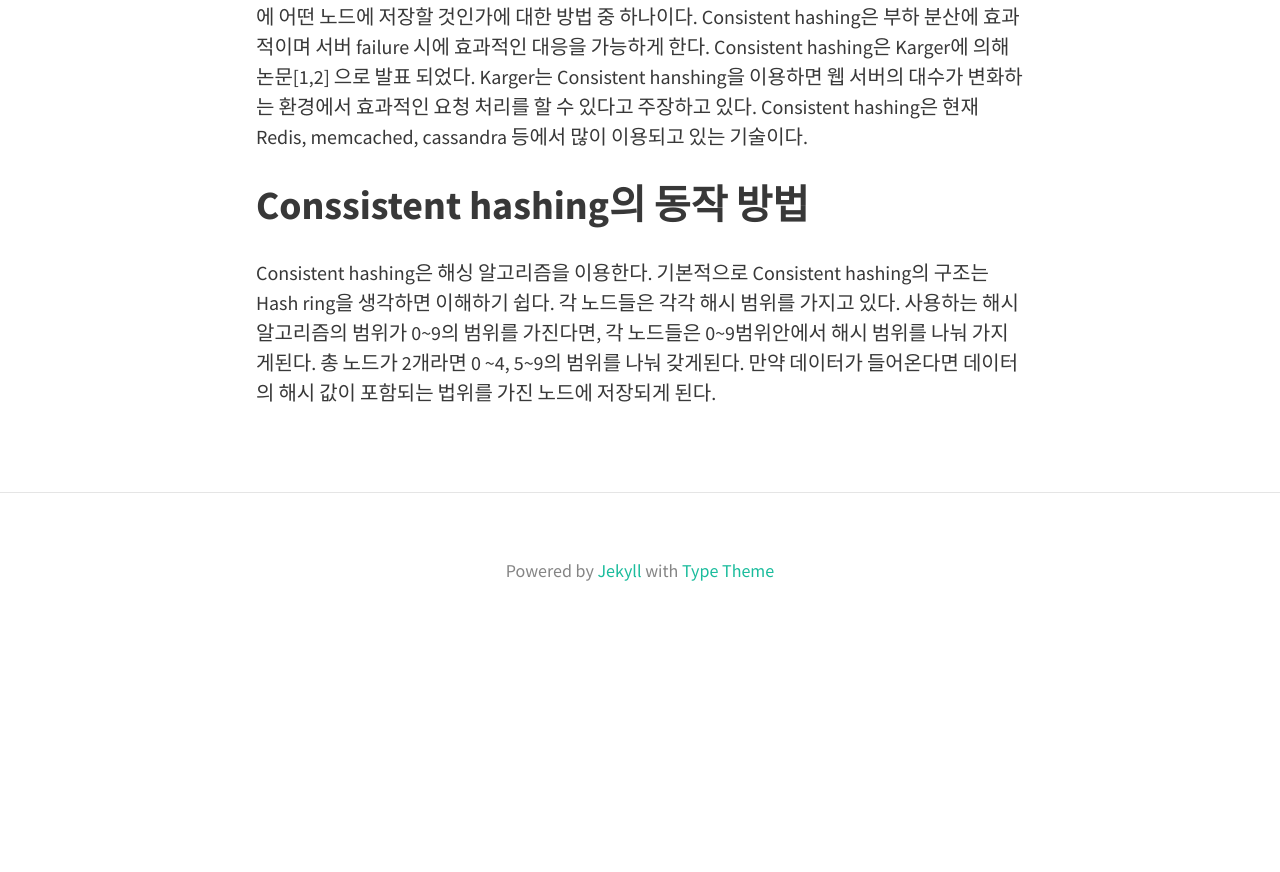
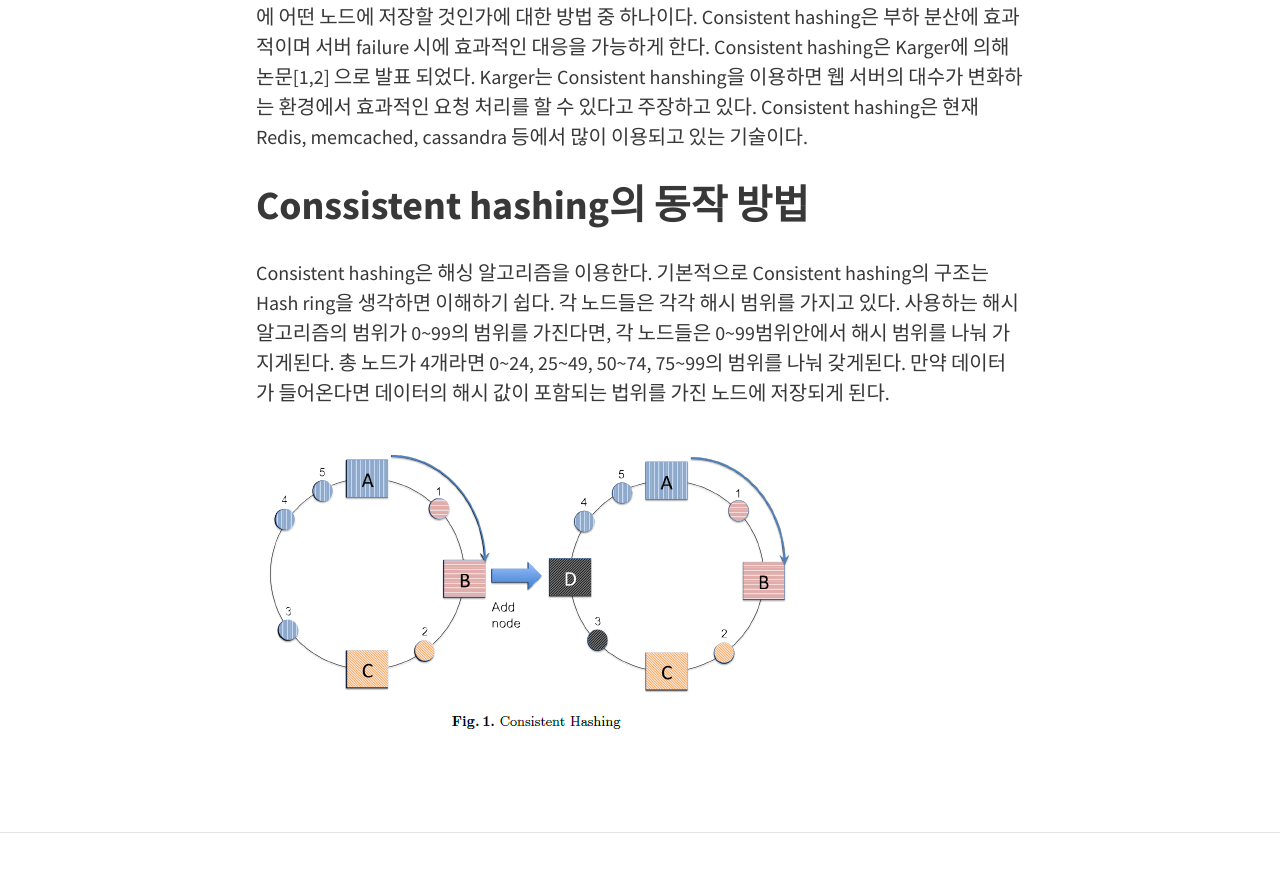
Before and after one commit to keonwookim/keonwookim.github.com, a Jekyll site: the page built from _posts/2015-03-16-20150315-first.md, in a window 1280 px wide and 900 px high, scrolled down 582 px. Shown: the top 872 px of the window. Built offline with Jekyll 4.4.1, drawn with Linux system fonts in a browser that asks for light colours; nearby versions of some CDN libraries; before the commit the page ends 1230 px from its top, so only the background shows below that.

Commit message:
update image

```diff
--- a/CNAME
+++ b/CNAME
@@ -1 +1 @@
-exemplar.tybenz.com
+keonwookim.github.io
--- a/_posts/2015-03-16-20150315-first.md
+++ b/_posts/2015-03-16-20150315-first.md
@@ -11,4 +11,6 @@ title: "2015/03/15 First."
 
 ## Conssistent hashing의 동작 방법
 
-Consistent hashing은 해싱 알고리즘을 이용한다. 기본적으로 Consistent hashing의 구조는 Hash ring을 생각하면 이해하기 쉽다. 각 노드들은 각각 해시 범위를 가지고 있다. 사용하는 해시 알고리즘의 범위가 0~9의 범위를 가진다면, 각 노드들은 0~9범위안에서 해시 범위를 나눠 가지게된다. 총 노드가 2개라면 0	~4, 5~9의 범위를 나눠 갖게된다. 만약 데이터가 들어온다면 데이터의 해시 값이 포함되는 법위를 가진 노드에 저장되게 된다.
+Consistent hashing은 해싱 알고리즘을 이용한다. 기본적으로 Consistent hashing의 구조는 Hash ring을 생각하면 이해하기 쉽다. 각 노드들은 각각 해시 범위를 가지고 있다. 사용하는 해시 알고리즘의 범위가 0~99의 범위를 가진다면, 각 노드들은 0~99범위안에서 해시 범위를 나눠 가지게된다. 총 노드가 4개라면 0~24, 25~49, 50~74, 75~99의 범위를 나눠 갖게된다. 만약 데이터가 들어온다면 데이터의 해시 값이 포함되는 법위를 가진 노드에 저장되게 된다.
+
+![Consistent Hashing]({{ site.url }}/assets/Consistent_hashing.png)
```
Also changed, not shown: assets/Consistent_hashing.PNG (added).
